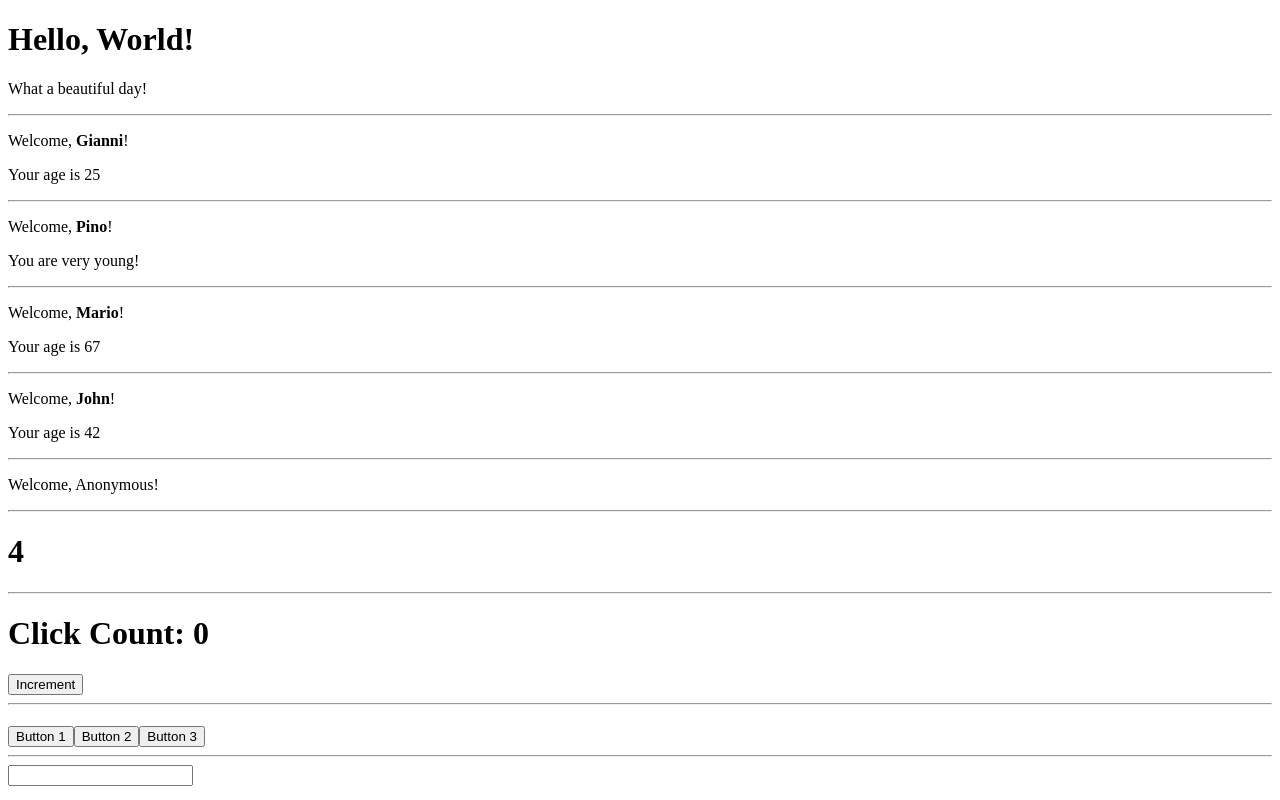
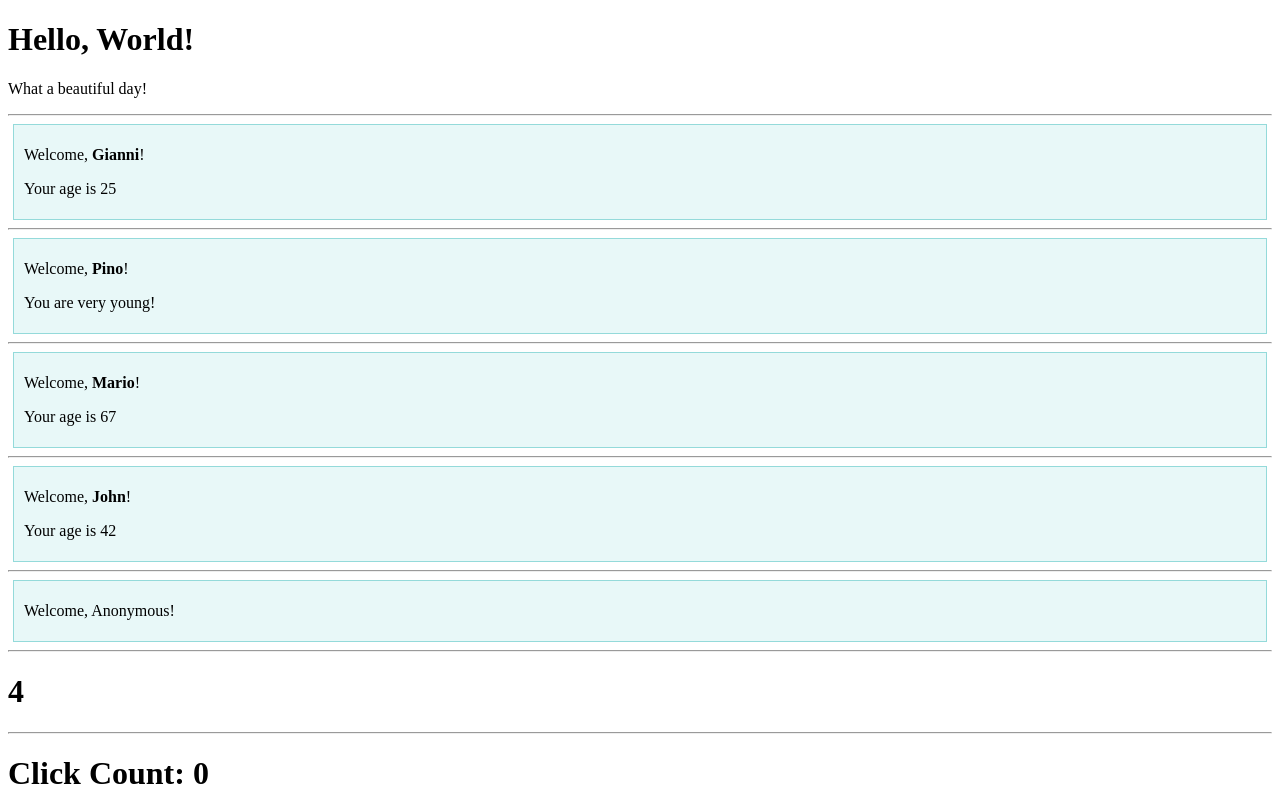
Before and after one commit to AndreaPossidente/develhope-react-exercises, a React (Create React App) app: page / in a window 1280 px wide. Shown: the top 800 px of the page. Built offline with nearby package versions, Linux system fonts and the light colour scheme.

Commit message:
done exercise 36

```diff
--- a/src/Welcome.js
+++ b/src/Welcome.js
@@ -4,10 +4,10 @@ import Age from "./Age";
 export default class Welcome extends Component {
   render() {
     return (
-      <>
+      <div className="welcome">
         <p>Welcome, {this.props?.name || "Anonymous"}!</p>
         {this.props?.age && <Age age={this.props.age} />}
-      </>
+      </div>
     );
   }
 }
--- /dev/null
+++ b/src/index.css
@@ -0,0 +1,6 @@
+.welcome {
+  background-color: #e8f8f8;
+  border: 1px solid #94dada;
+  padding: 5px 10px;
+  margin: 5px;
+}
--- a/src/index.js
+++ b/src/index.js
@@ -1,5 +1,7 @@
 import ReactDOM from "react-dom";
 import App from "./App";
+
+import "./index.css";
 
 const root = document.querySelector("#root");
 
```
